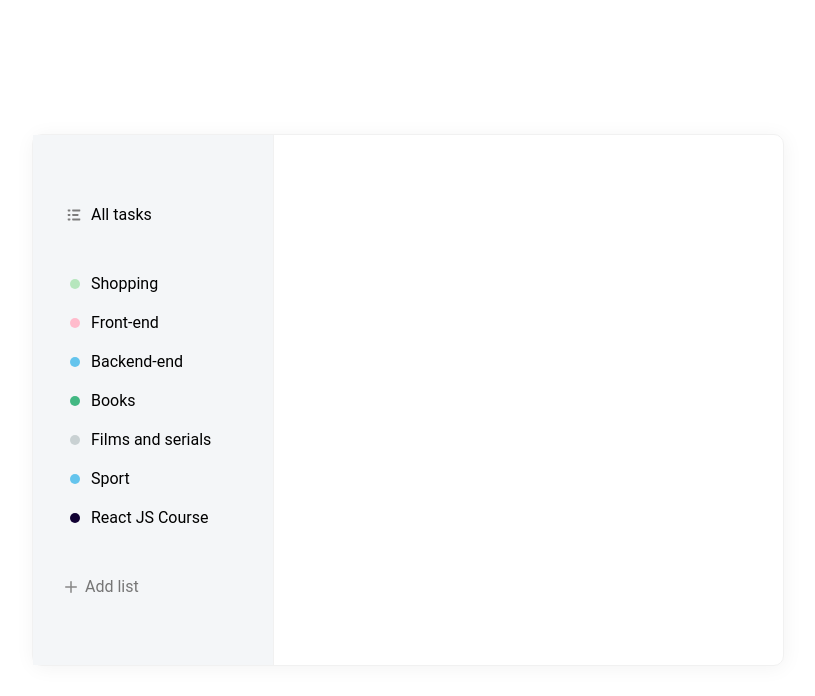
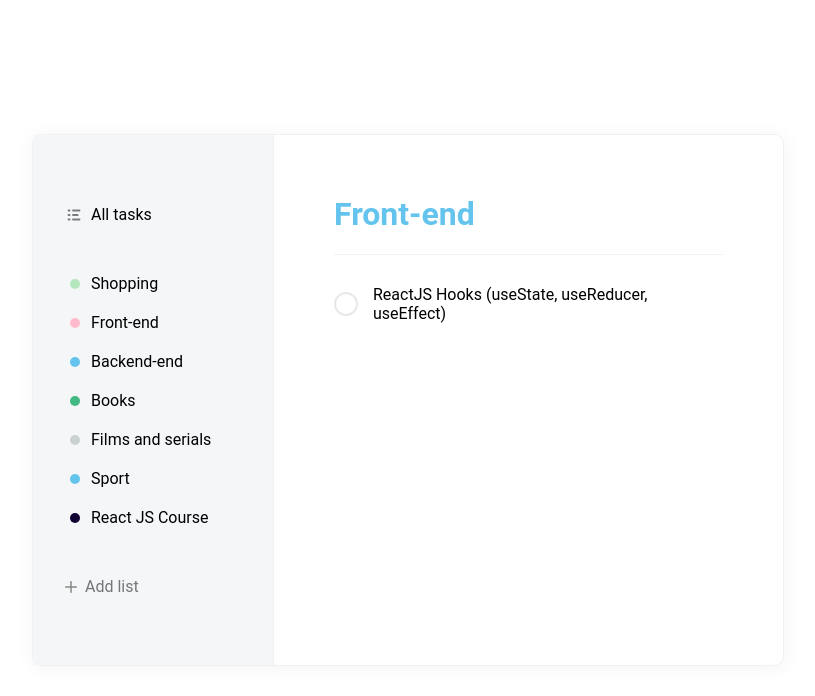
Before and after one commit to dzhygrynyuk/React-TODO, a React (Create React App) app: page / in a window 1280 px wide. Shown: the top 696 px of the page, without its empty margins (232-1047 px from the left). Built offline with nearby package versions, Linux system fonts and the light colour scheme.

Commit message:
Created Tasks component

```diff
--- a/src/App.js
+++ b/src/App.js
@@ -1,6 +1,7 @@
 import React, {useState} from 'react';
 import List from './components/List';
 import AddList from './components/AddList';
+import Tasks from './components/Tasks';
 
 import DB from './assets/db.json';
 
@@ -40,7 +41,7 @@
       />
     </div>
     <div className='todo__tasks'>
-
+      <Tasks />
     </div>
   </div>;
 }
--- /dev/null
+++ b/src/components/Tasks/Tasks.scss
@@ -0,0 +1,95 @@
+.tasks{
+    &__title{
+        font-weight: 700;
+        font-size: 32px;
+        line-height: 39px;
+        color: #64C4ED;
+        padding-bottom: 20px;
+        border-bottom: 1px solid #F2F2F2;
+
+        &:hover{
+            img{
+                opacity: 0.2;
+            }
+        }
+
+        img{
+            opacity: 0;
+            margin-left: 15px;
+            cursor: pointer;
+
+            &:hover{
+                opacity: 0.8;
+            }
+        }
+    }
+
+    &__items{
+        margin-top: 30px;
+
+        &-row{
+            display: flex;
+            align-items: center;
+            margin-bottom: 15px;
+
+            p{
+                margin-left: 15px;
+                border: 0;
+            }
+        }
+    }
+
+    .checkbox{
+        input{
+            display: none;
+        }
+
+        svg{
+            transition: opacity 0.15s ease-in-out;
+            path{
+                stroke: #F2F2F2;
+            }
+        }
+
+        &:hover{
+            label{
+                background: #F2F2F2;
+                border-color: #F2F2F2;
+                svg{
+                    opacity: 1;
+                    path{
+                        stroke: #B3B3B3;
+                    }
+                }
+            }
+        }
+
+        label{
+            display: flex;
+            align-items: center;
+            justify-content: center;
+            width: 20px;
+            height: 20px;
+            border: 2px solid #e8e8e8;
+            border-radius: 50%;
+            cursor: pointer;
+            transition: background-color 0.15s ease-in-out, border-color 0.15s ease-in-out;
+
+            svg{
+                opacity: 0;
+            }
+        }
+
+        input:checked + label{
+            background: #4DD599;
+            border: 2px solid #4DD599;
+
+            svg{
+                opacity: 1;
+                path{
+                    stroke: #fff;
+                }
+            }
+        }
+    }
+}
--- /dev/null
+++ b/src/components/Tasks/index.jsx
@@ -0,0 +1,28 @@
+import React from "react";
+
+import './Tasks.scss';
+
+import editSvg from '../../assets/img/edit.svg';
+
+const Tasks = () => {
+    return (
+        <div className='tasks'>
+            <h2 className='tasks__title'>Front-end <img src={editSvg} alt="Edit" /></h2>
+            <div className="tasks__items">
+                <div className="tasks__items-row">
+                    <div className="checkbox">
+                        <input id="ch_1" type="checkbox" />
+                        <label htmlFor="ch_1">
+                            <svg width="11" height="8" viewBox="0 0 11 8" fill="none"  xmlns="http://www.w3.org/2000/svg">
+                                <path d="M9.29999 1.20001L3.79999 6.70001L1.29999 4.20001" stroke="#000" strokeWidth="1.5" strokeLinecap="round" strokeLinejoin="round" />
+                            </svg>
+                        </label>
+                    </div>
+                    <p>ReactJS Hooks (useState, useReducer, useEffect)</p>
+                </div>
+            </div>
+        </div>
+    );
+}
+
+export default Tasks;
```
